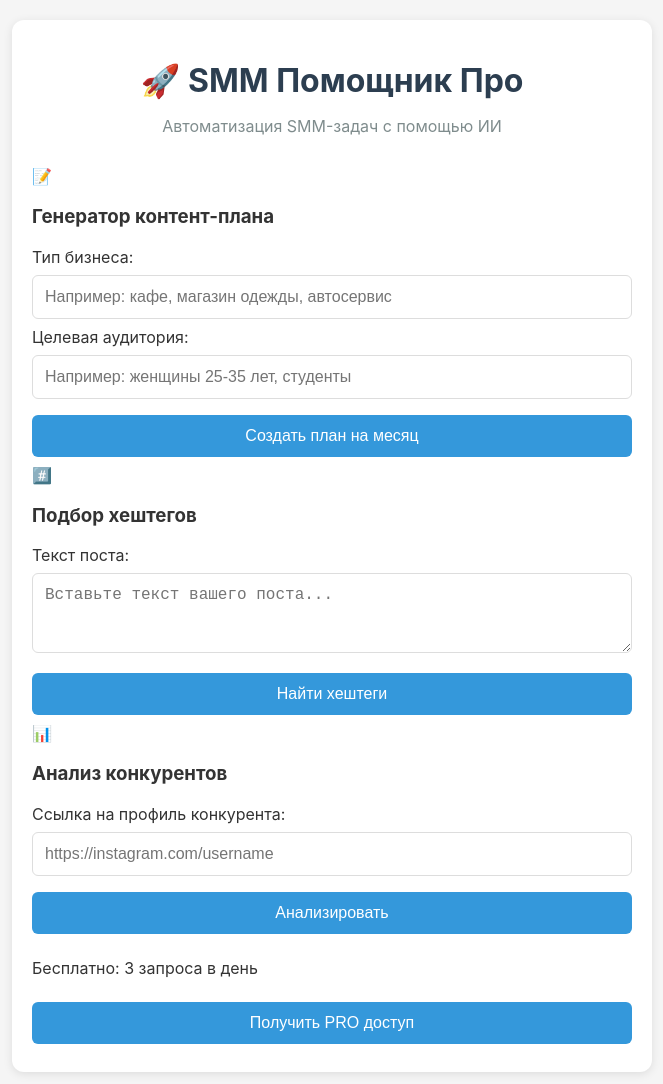
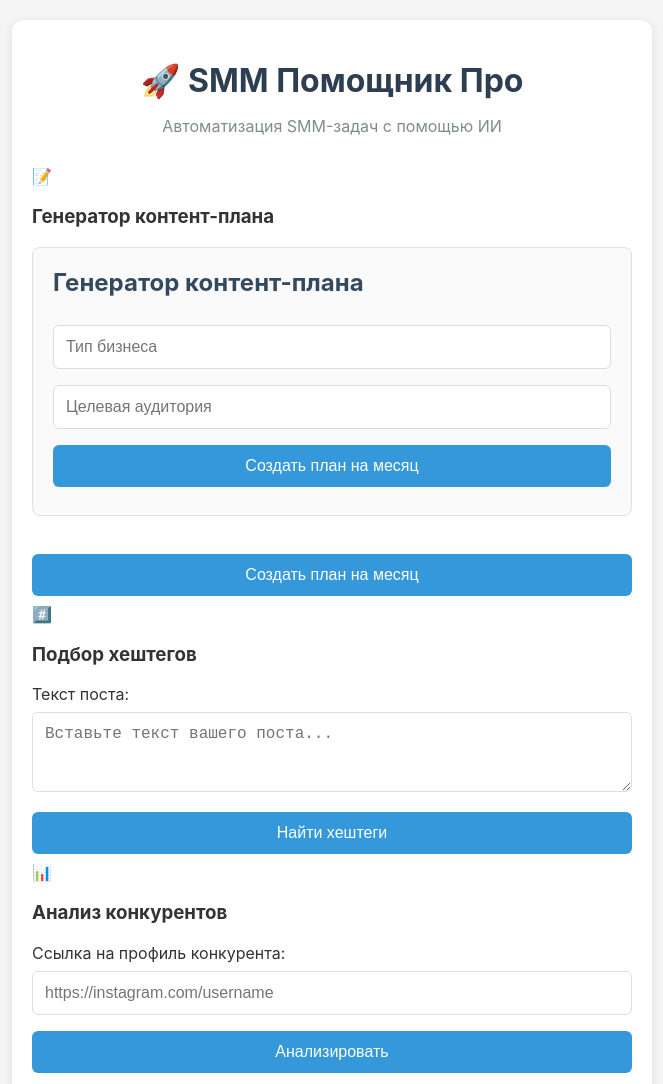
Before and after one commit to Habby77/smm-mini-app, a website: page public/index.html in a window 1280 px wide. Shown: the top 1084 px of the page, without its empty margins (308-971 px from the left). Drawn offline with Linux system fonts and the light colour scheme.

Commit message:
Update index.html

```diff
--- a/public/index.html
+++ b/public/index.html
@@ -22,20 +22,14 @@
                 <div class="feature-header">
                     <span class="feature-icon">📝</span>
                     <h3>Генератор контент-плана</h3>
-                </div>
-                <div class="feature-content">
-                    <div class="input-group">
-                        <label for="business-type">Тип бизнеса:</label>
-                        <input type="text"
-                               id="business-type"
-                               placeholder="Например: кафе, магазин одежды, автосервис">
-                    </div>
-                    <div class="input-group">
-                        <label for="target-audience">Целевая аудитория:</label>
-                        <input type="text"
-                               id="target-audience"
-                               placeholder="Например: женщины 25-35 лет, студенты">
-                    </div>
+              <!-- Контент-план -->
+<div class="section">
+  <h2>Генератор контент-плана</h2>
+  <input id="businessType" placeholder="Тип бизнеса">
+  <input id="targetAudience" placeholder="Целевая аудитория">
+  <button onclick="generatePlan()">Создать план на месяц</button>
+  <div id="planResult"></div>
+</div>
                     <button class="btn-primary" onclick="generateContentPlan()">
                         Создать план на месяц
                     </button>
@@ -138,4 +132,5 @@
 
     <script src="script.js"></script>
 </body>
+
 </html>
```
